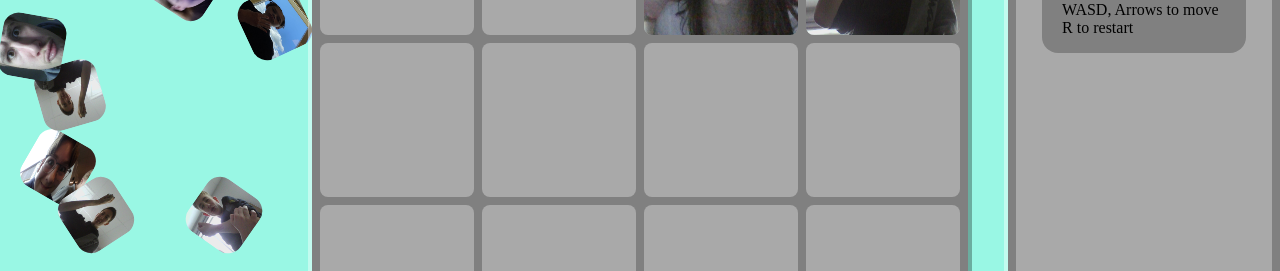
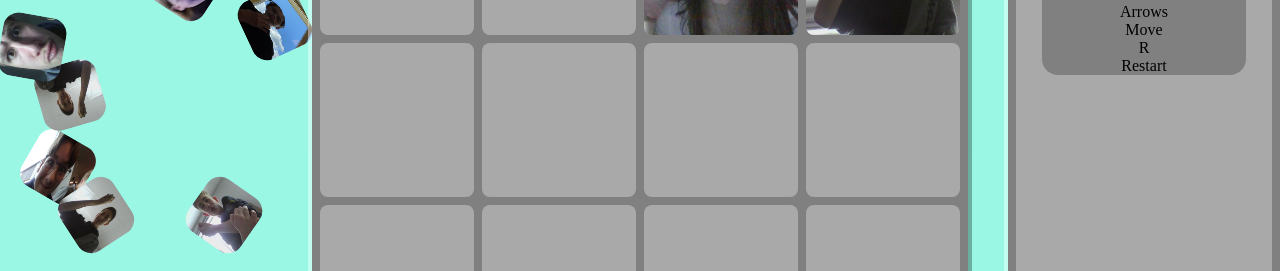
Before and after one commit to Nisseboy/2048-snopp, a website: page index.html in a window 1280 px wide. Shown: the part 361-632 px from the top of the page. Drawn offline with Linux system fonts and the light colour scheme.

Commit message:
added html for controls

```diff
--- a/index.html
+++ b/index.html
@@ -23,8 +23,11 @@
       </div>
       <div class="controls">
         <h1 class="control-title">Controls</h1>
-        <p class="control-paragraph">WASD, Arrows to move <br>
-        R to restart</p>
+        <div class="controls">
+          <span class="control-key">WASD</span><span class="control-key">Arrows</span> Move
+          <br/>
+          <span class="control-key">R</span> Restart
+        </div>
       </div>
       <div class="timer">00:00:00</div>
     </div>
```
